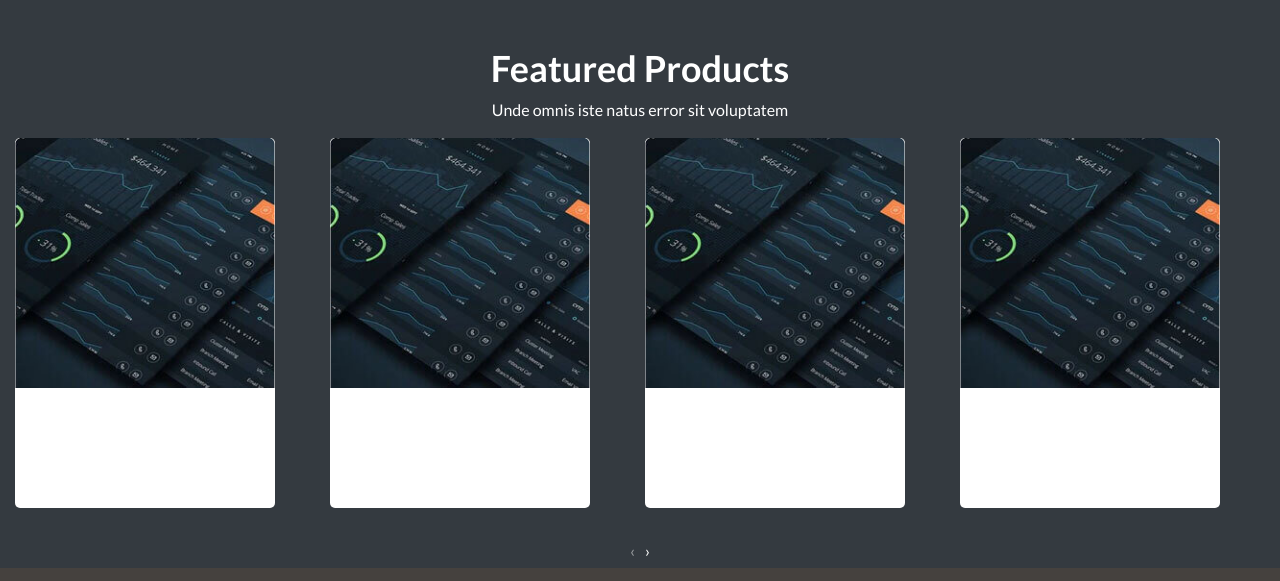
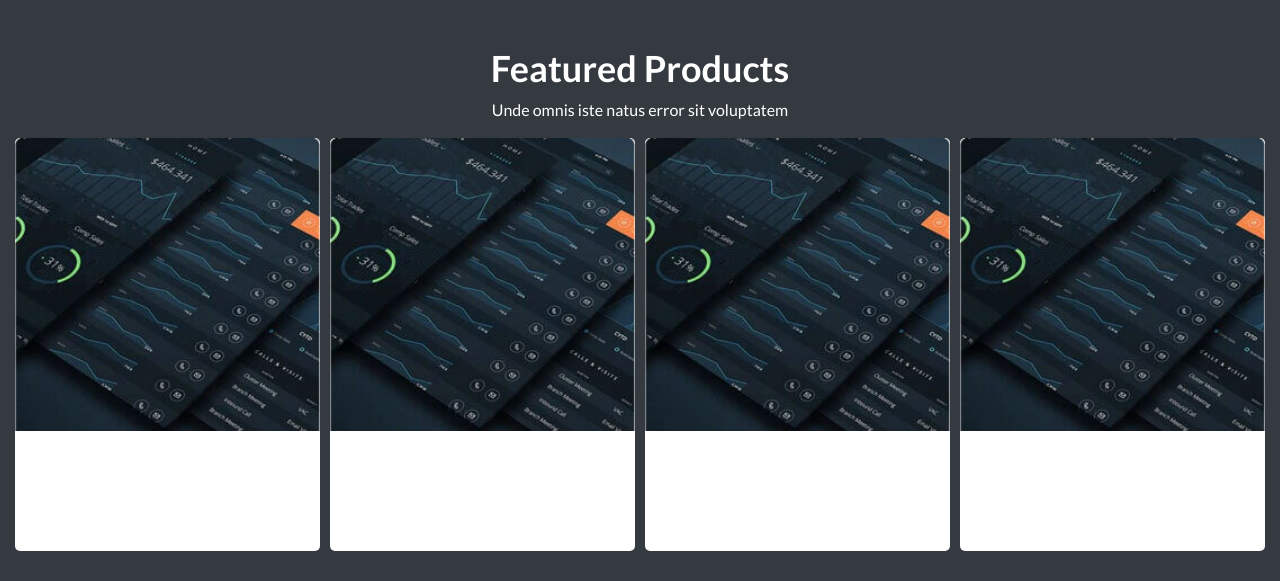
Before and after one commit to LiubaLozynska/OSF_Academy, a PHP site: page / in a window 1280 px wide. Shown: the part 2167-2748 px from the top of the page. Run offline with PHP 8.4, Linux system fonts and the light colour scheme.

Commit message:
Some responsive styles and mobile first approach

```diff
--- a/css/styles.css
+++ b/css/styles.css
@@ -42,20 +37,110 @@ li {
   background-color: white;
   color: #45413e;
   border-bottom: 1px solid rgba(69, 65, 62, 0.1); }
+  .main-header .mobile-nav {
+    position: relative;
+    left: -40%; }
+
+/*Homepage slider and sales section --------------*/
+.slider-sale-wrap {
+  padding-top: 100px; }
+
+.carousel-inner {
+  background: black !important;
+  border-radius: 5px;
+  font-family: "PT sans", Arial, "sans serif"; }
+  .carousel-inner .carousel-item h5 {
+    font-size: 1.75em;
+    /*28px*/
+    font-weight: 700; }
+  .carousel-inner .carousel-item p {
+    font-size: 0.875em;
+    /*14px*/ }
+  .carousel-inner .carousel-item button {
+    font-size: 0.875em;
+    /*14px*/
+    text-transform: uppercase;
+    background-color: transparent;
+    border: 2px solid;
+    border-radius: 25px;
+    padding: 13px 39px;
+    max-width: 200px;
+    color: white; }
+
+.carousel-indicators li {
+  border-radius: 50%;
+  width: 6px;
+  height: 6px;
+  background-color: white; }
+  .carousel-indicators li.active {
+    background-color: transparent;
+    border: 2px solid white; }
+
+/*Popular Items section -----------------------------*/
+.popular-items__title {
+  font-size: 1.125em;
+  /*18px*/ }
+
+.product {
+  border: transparent;
+  border-radius: 5px; }
+  .product__img img {
+    width: 100%;
+    height: auto; }
+  .product__description {
+    font-size: 1em; }
+
+/*Banner Items section -----------------------------*/
+.banner {
+  background: url("../img/banner.png") no-repeat center;
+  background-size: cover;
+  height: 185px; }
+  .banner__title {
+    font-size: 1.875em;
+    /* 30px */
+    font-weight: 900; }
+  .banner__decription {
+    font-family: "PT sans", Arial, "sans serif";
+    font-size: 0.875em;
+    /*14px*/
+    width: 90%; }
+
+/*Services section -----------------------------*/
+.services {
+  background-color: #45413e; }
+  .services__text h5 {
+    text-transform: uppercase;
+    font-size: 1.125em;
+    /* 18px */ }
+  .services__text p {
+    font-family: "PT sans", Arial, "sans serif";
+    font-size: 0.875em;
+    /*14px*/
+    color: #868380 !important; }
+
+.main-footer p, .main-footer address, .main-footer a {
+  font-size: 0.8125em;
+  /*13px*/ }
+
+.main-footer ul li {
+  opacity: 0.7;
+  font-size: 0.8125em;
+  /*13px*/ }
+
+.main-footer h6 {
+  font-size: 0.8125em;
+  /*13px*/
+  text-transform: uppercase;
+  font-weight: 700; }
+
+/*  Media queries  ------------------------*/
+/* Styles for screens larger than 768px ---------------------*/
+@media only screen and (min-width: 768px) {
   .main-header nav {
     width: 60%; }
   .main-header .language-and-currency {
     width: 5%; }
-
-.logo {
-  display: flex;
-  flex-direction: row;
-  justify-content: space-between; }
   .logo-text {
-    display: flex;
-    flex-direction: column;
-    align-items: center;
-    justify-content: center;
     height: 65px;
     padding-left: 7px;
     line-height: 1; }
@@ -228,26 +273,12 @@ ul.currency li.active {
       color: #3a5b96; }
       .FB-CTA .Follow-us-FB a {
         color: inherit; }
-
-.slider-sale-wrap {
-  padding-top: 100px; }
-
+  /*Popular Items section -----------------------------*/
   .line {
     background: url("../img/-.png") no-repeat center; }
-
   .popular-items__title {
     font-size: 1.5em;
     /*24px*/ }
-
-.product {
-  border: transparent;
-  border-radius: 5px;
-  max-width: 260px; }
-  .product__img img {
-    max-width: 100%; }
-  .product__description {
-    font-size: 1em; }
-
   .load-more-button {
     font-size: 0.875em;
     /*14px*/
--- a/index.html
+++ b/index.html
@@ -12,23 +12,30 @@
     <link rel="shortcut icon" href="img/Logo_desctop.png" type="image/x-icon"/>
 </head>
 <body>
+ <!-- Desctop header-->
+ <header class="main-header container-fluid py-2 py-md-0">
+    <div class="container d-flex justify-content-center justify-content-md-between align-items-baseline ">
 
- <header class="main-header container-fluid">
-    <div class="container d-flex justify-content-between align-items-baseline">
-            <nav>
-                <a class="logo" href="#">
+        <nav class="mobile-nav d-flex d-md-none">
+            <div class="opener hamburger">
+                <img src="img/hamburger.png" alt="Hamburger menu">
+            </div>
+        </nav>
+
+        <nav class="d-flex justify-content-center">
+                <a class="logo d-flex" href="#">
                     <div class="logo-img">
                         <img src="img/Logo_desctop.png" alt="OSF Academy Logo">
                     </div>
-                    <div class="logo-text">
+                    <div class="logo-text d-none d-md-flex flex-column">
                         <p class="logo-text__big">OSF</p>
                         <p class="logo-text__small">Academy</p>
                 </div>
                 </a>
-                <ul class="main-nav">
+                <ul class="main-nav d-none d-md-flex align-items-center">
                     <li class="main-nav__item" id="menu-services">
                         Services
-                        <!-- <div class="dropdown-megamenu" id="dropdown-megamenu">
+                        <!-- <div class="dropdown-megamenu d-flex" id="dropdown-megamenu">
                             <div class="categories">
                                 <p class="categories__title d-menu-title">Product categories</p>
                                 <ul class="categories__list">
@@ -81,7 +88,7 @@
                 </ul>
         </nav>
 
-            <div class="language-and-currency">
+            <div class="language-and-currency d-none d-md-flex align-items-center">
                 <ul class="languages">
                     <li class="languages__item active">EN</li>
                     <li class="languages__item">UK</li>
@@ -101,7 +108,7 @@
                     <li class="currency__item">JP</li>
                 </ul>
             </div>
-            <div class="utilites">
+            <div class="utilites d-none d-md-flex align-items-center">
                 <div class="search-icon">
                     <img src="img/Search_Information._Attribute_as_Designmodo_from_Flaticon.com.png" alt="Search Icon">
                 </div>
@@ -116,7 +123,9 @@
                 </div>
             </div>
         </div> <!-- End of container-->
-    </header> <!-- End of header-->
+</header> <!-- End of desktop header-->
+
+
 
     <!-- Slider and Sales sectoion ------------------- -->
 
@@ -134,15 +143,15 @@
                 </ol>
                 <div class="carousel-inner">
                   <div class="carousel-item active">
-                    <img src="img/Homepage_slider.png" class="d-block w-100" alt="...">
+                    <img src="img/Homepage_slider.png" class="d-block w-150" alt="...">
                     <div class="carousel-caption d-flex flex-column justify-content-between h-100 text-left">
                         <h5 class="mt-5">Control and manage any device with cloud solutions</h5>
-                        <p class="mb-0 w-50">Improve business performance and the user experience with the right mix of IoT technology and processes</p>
+                        <p class="mb-0 w-100">Improve business performance and the user experience with the right mix of IoT technology and processes</p>
                         <button class="mb-5">view more</button>
                     </div>
                   </div>
                   <div class="carousel-item">
-                    <img src="img/Homepage_slider.png" class="d-block w-100" alt="...">
+                    <img src="img/Homepage_slider.png" class="d-block w-150" alt="...">
                     <div class="carousel-caption d-flex flex-column justify-content-between h-100 text-center">
                       <h5 >Second slide label</h5>
                       <p>Lorem ipsum dolor sit amet, consectetur adipiscing elit.</p>
@@ -150,7 +159,7 @@
                     </div>
                   </div>
                   <div class="carousel-item">
-                    <img src="img/Homepage_slider.png" class="d-block w-100" alt="...">
+                    <img src="img/Homepage_slider.png" class="d-block w-150" alt="...">
                     <div class="carousel-caption d-flex flex-column justify-content-between h-100 text-right">
                       <h5>Third slide label</h5>
                       <p>Praesent commodo cursus magna, vel scelerisque nisl consectetur.</p>
@@ -158,7 +167,7 @@
                     </div>
                   </div>
                   <div class="carousel-item">
-                    <img src="img/Homepage_slider.png" class="d-block w-100" alt="...">
+                    <img src="img/Homepage_slider.png" class="d-block w-150" alt="...">
                     <div class="carousel-caption d-flex flex-column justify-content-between h-100 text-left">
                       <h5>Third slide label</h5>
                       <p>Praesent commodo cursus magna, vel scelerisque nisl consectetur.</p>
@@ -166,7 +175,7 @@
                     </div>
                   </div>
                   <div class="carousel-item">
-                    <img src="img/Homepage_slider.png" class="d-block w-100" alt="...">
+                    <img src="img/Homepage_slider.png" class="d-block w-150" alt="...">
                     <div class="carousel-caption d-flex flex-column justify-content-between h-100 text-left">
                       <h5>Third slide label</h5>
                       <p>Praesent commodo cursus magna, vel scelerisque nisl consectetur.</p>
@@ -182,8 +191,7 @@
                   <span class="carousel-control-next-icon d-none" aria-hidden="true"></span>
                   <span class="sr-only">Next</span>
                 </a>
-              </div>
-             <!-- End of Slider ------------------- -->
+              </div><!-- End of Slider ------------------- -->
             </div>
         <div class="sale col-md-3 d-none d-md-flex flex-column justify-content-between">
             <div class="sale-img text-white text-center d-flex flex-column justify-content-center">
@@ -203,15 +211,15 @@
 <div class="container-fluid bg-dark mt-5 pb-5">
         <!--Popular Items  -->
         <div class="container">
-            <div class="row">
-                <div class="line col-5 mt-5"></div>
-                <h3 class="col-2 popular-items__title text-white text-center mt-5">Popular Items</h3>
-                <div class="line col-5 mt-5"></div>
+            <div class="row mx-auto">
+                <div class="line d-none d-md-block col-md-5 mt-5 mx-auto"></div>
+                <h3 class="col-12 col-md-2 popular-items__title text-white text-center mt-5 mx-auto">Popular Items</h3>
+                <div class="line d-none d-md-block col-md-5 mt-5 mx-auto"></div>
             </div>
             <div class="products my-5">
                 <div class="row">
                     <div class="products__item-wrap col-12 col-sm-6 col-md-4 col-lg-3 mx-auto">
-                        <div class="product d-flex flex-column justify-content-between bg-white my-3">
+                        <div class="product d-flex flex-column justify-content-between bg-white my-3 mx-auto">
                             <div class="product__img">
                                 <img src="img/product.png" alt="product-item">
                             </div>
@@ -221,7 +229,7 @@
                     </div>
 
                     <div class="products__item-wrap col-12 col-sm-6 col-md-4 col-lg-3 mx-auto">
-                        <div class="product d-flex flex-column justify-content-between bg-white my-3">
+                        <div class="product d-flex flex-column justify-content-between bg-white my-3 mx-auto">
                             <div class="product__img">
                                 <img src="img/product.png" alt="product-item">
                             </div>
@@ -231,7 +239,7 @@
                     </div>
 
                     <div class="products__item-wrap col-12 col-sm-6 col-md-4 col-lg-3 mx-auto">
-                        <div class="product d-flex flex-column justify-content-between bg-white my-3">
+                        <div class="product d-flex flex-column justify-content-between bg-white my-3 mx-auto">
                             <div class="product__img">
                                 <img src="img/product.png" alt="product-item">
                             </div>
@@ -241,7 +249,7 @@
                     </div>
 
                     <div class="products__item-wrap col-12 col-sm-6 col-md-4 col-lg-3 mx-auto">
-                        <div class="product d-flex flex-column justify-content-between bg-white my-3">
+                        <div class="product d-flex flex-column justify-content-between bg-white my-3 mx-auto">
                             <div class="product__img">
                                 <img src="img/product.png" alt="product-item">
                             </div>
@@ -251,7 +259,7 @@
                     </div>
 
                     <div class="products__item-wrap col-12 col-sm-6 col-md-4 col-lg-3 mx-auto">
-                        <div class="product d-flex flex-column justify-content-between bg-white my-3">
+                        <div class="product d-flex flex-column justify-content-between bg-white my-3 mx-auto">
                             <div class="product__img">
                                 <img src="img/product.png" alt="product-item">
                             </div>
@@ -261,7 +269,7 @@
                     </div>
 
                     <div class="products__item-wrap col-12 col-sm-6 col-md-4 col-lg-3 mx-auto">
-                        <div class="product d-flex flex-column justify-content-between bg-white my-3">
+                        <div class="product d-flex flex-column justify-content-between bg-white my-3 mx-auto">
                             <div class="product__img">
                                 <img src="img/product.png" alt="product-item">
                             </div>
@@ -271,7 +279,7 @@
                     </div>
 
                     <div class="products__item-wrap col-12 col-sm-6 col-md-4 col-lg-3 mx-auto">
-                        <div class="product d-flex flex-column justify-content-between bg-white my-3">
+                        <div class="product d-flex flex-column justify-content-between bg-white my-3 mx-auto">
                             <div class="product__img">
                                 <img src="img/product.png" alt="product-item">
                             </div>
@@ -281,7 +289,7 @@
                     </div>
 
                     <div class="products__item-wrap col-12 col-sm-6 col-md-4 col-lg-3 mx-auto">
-                        <div class="product d-flex flex-column justify-content-between bg-white my-3">
+                        <div class="product d-flex flex-column justify-content-between bg-white my-3 mx-auto">
                             <div class="product__img">
                                 <img src="img/product.png" alt="product-item">
                             </div>
@@ -291,8 +299,8 @@
                     </div>
                 </div>
             </div>
-            <div class="row d-flex justify-content-center">
-                <button class="load-more-button">Load More</button>
+            <div class="row d-flex justify-content-center ">
+                <button class="load-more-button d-none d-md-block">Load More</button>
             </div>
         </div>  <!-- End of Popular Items  -->
     </div>
@@ -304,7 +312,7 @@
 
     <!-- Featured Products -->
 
-    <div class="featured-products container-fluid bg-dark text-center text-white">
+    <div class="featured-products container-fluid bg-dark text-center text-white d-none d-md-block">
         <h2 class="featured-products__title pt-5">Featured Products</h2>
         <p class="featured-products__decription">Unde omnis iste natus error sit voluptatem</p>
 
@@ -437,7 +445,7 @@
 
 
    <!-- Services      -->
-   <div class="container-fluid services">
+   <div class="container-fluid services py-3">
        <div class="row container mx-auto">
            <div class="col col-sm-6 col-lg-4 d-flex mx-auto my-3 text-white">
                <div class="services__icon mx-5 my-auto">
--- a/scss/styles.scss
+++ b/scss/styles.scss
@@ -18,19 +18,6 @@ $additional-color: #262a32;
 $link-color: #45413e;
 
 /*Mixins --------------*/
-
-@mixin flex-row {
-  display: flex;
-  flex-direction: row;
-  justify-content: space-between;
-}
-
-@mixin flex-column {
-  display: flex;
-  flex-direction: column;
-  align-items: center;
-  justify-content: center;
-}
 
 @mixin button {
   font-size: 0.875em; /*14px*/
@@ -80,27 +63,145 @@ li {
   background-color: $additional-color;
 }
 
-
-
 .main-header {
   position: fixed;
   top:0;
   z-index:101;
   background-color: white;
   color: $link-color;
+  border-bottom: 1px solid rgba($color: #45413e, $alpha: 0.1);
+  .mobile-nav {
+    position: relative;
+    left: -40%;
+  }
+}
 
-  border-bottom: 1px solid rgba($color: #45413e, $alpha: 0.1);
+
+/*Homepage slider and sales section --------------*/
+
+.slider-sale-wrap {
+  padding-top: 100px;
+}
+
+.carousel-inner{
+  background: black !important;
+  border-radius: 5px;
+  font-family: $secondary-font-family;
+  .carousel-item {
+    h5 {
+      font-size: 1.75em; /*28px*/
+      font-weight: 700;
+    }
+    p {
+      font-size: 0.875em; /*14px*/;
+    }
+    button {
+      @include button {
+        color: white;
+      }
+    }
+  }
+}
+
+.carousel-indicators li{
+  border-radius: 50%;
+  width: 6px;
+  height: 6px;
+  background-color: white;
+  &.active {
+    background-color: transparent;
+    border: 2px solid white;
+  }
+}
+
+
+/*Popular Items section -----------------------------*/
+
+.popular-items__title {
+  font-size: 1.125em; /*18px*/
+}
+
+.product {
+  border: transparent;
+  border-radius: 5px;
+  &__img{
+    img {
+      width: 100%;
+      height: auto;
+    }
+  }
+  &__description {
+    font-size: 1em;
+  }
+}
+
+/*Banner Items section -----------------------------*/
+
+.banner {
+  background: url('../img/banner.png') no-repeat center;
+  background-size: cover;
+  height: 185px;
+  &__title {
+    font-size: 1.875em; /* 30px */
+    font-weight: 900;
+  }
+  &__decription {
+    font-family: $secondary-font-family;
+    font-size: 0.875em; /*14px*/
+    width: 90%;
+  }
+}
+
+
+/*Services section -----------------------------*/
+
+.services {
+  background-color: $link-color;
+  &__text h5 {
+    text-transform: uppercase;
+    font-size: 1.125em; /* 18px */
+  }
+  &__text p {
+    font-family: $secondary-font-family;
+    font-size: 0.875em; /*14px*/
+    color: #868380 !important;
+  }
+}
+
+.main-footer {
+  p,address,a {
+    font-size: 0.8125em; /*13px*/
+  }
+  ul li {
+    opacity: 0.7;
+    font-size: 0.8125em; /*13px*/
+  }
+  h6 {
+    font-size: 0.8125em; /*13px*/
+    text-transform: uppercase;
+    font-weight: 700;
+  }
+}
+
+
+
+
+/*  Media queries  ------------------------*/
+
+/* Styles for screens larger than 768px ---------------------*/
+
+@media only screen and (min-width: 768px) {
+  .main-header {
     nav {
-    width:60%
+      width: 60%;
     }
     .language-and-currency{
       width: 5%
     }
   }
+
   .logo {
-  @include flex-row;
     &-text {
-    @include flex-column;
       height: 65px;
       padding-left: 7px;
       line-height: 1;
@@ -231,29 +327,13 @@ ul.currency {
     }
     p {
       font-size: 0.875em; /*14px*/;
-    }
-    button {
-      @include button {
-        color: white;
-      }
+      width: 50% !important;
     }
   }
 }
 
-.carousel-indicators li{
-  border-radius: 50%;
-  width: 6px;
-  height: 6px;
-  background-color: white;
-  &.active {
-    background-color: transparent;
-    border: 2px solid white;
-  }
 
-
-}
-
-// big screen
+/*Sale section, next to the carousel ----------------------*/
 
 .sale {
   .sale-img {
@@ -304,41 +383,27 @@ ul.currency {
   font-size: 1.5em; /*24px*/
 }
 
-.product {
-  border: transparent;
-  border-radius: 5px;
-  max-width: 260px;
-
-  &__img{
-    img {
-      max-width: 100%;
-    }
-  }
-  &__description {
-    font-size: 1em;
-  }
-}
-
 .load-more-button {
   @include button {
     color: white;
   }
 }
 
+/*Banner Items section -----------------------------*/
+
 .banner {
-  background: url('../img/banner.png') no-repeat center;
-  background-size: cover;
   height: 450px;
   &__title {
     font-size: 3em; /* 48px */
-    font-weight: 900;
   }
   &__decription {
-    font-family: $secondary-font-family;
-    font-size: 0.875em; /*14px*/
     width: 25%;
   }
 }
+
+
+/*Featured Products section -----------------------------*/
+
 
 .featured-products {
   &__title {
```
Also changed, not shown: other parts of css/styles.css (+16 -95 lines), other parts of scss/styles.scss (+19 -55 lines), img/hamburger.png (added). Lines whose indentation alone changed are shown as unchanged.
